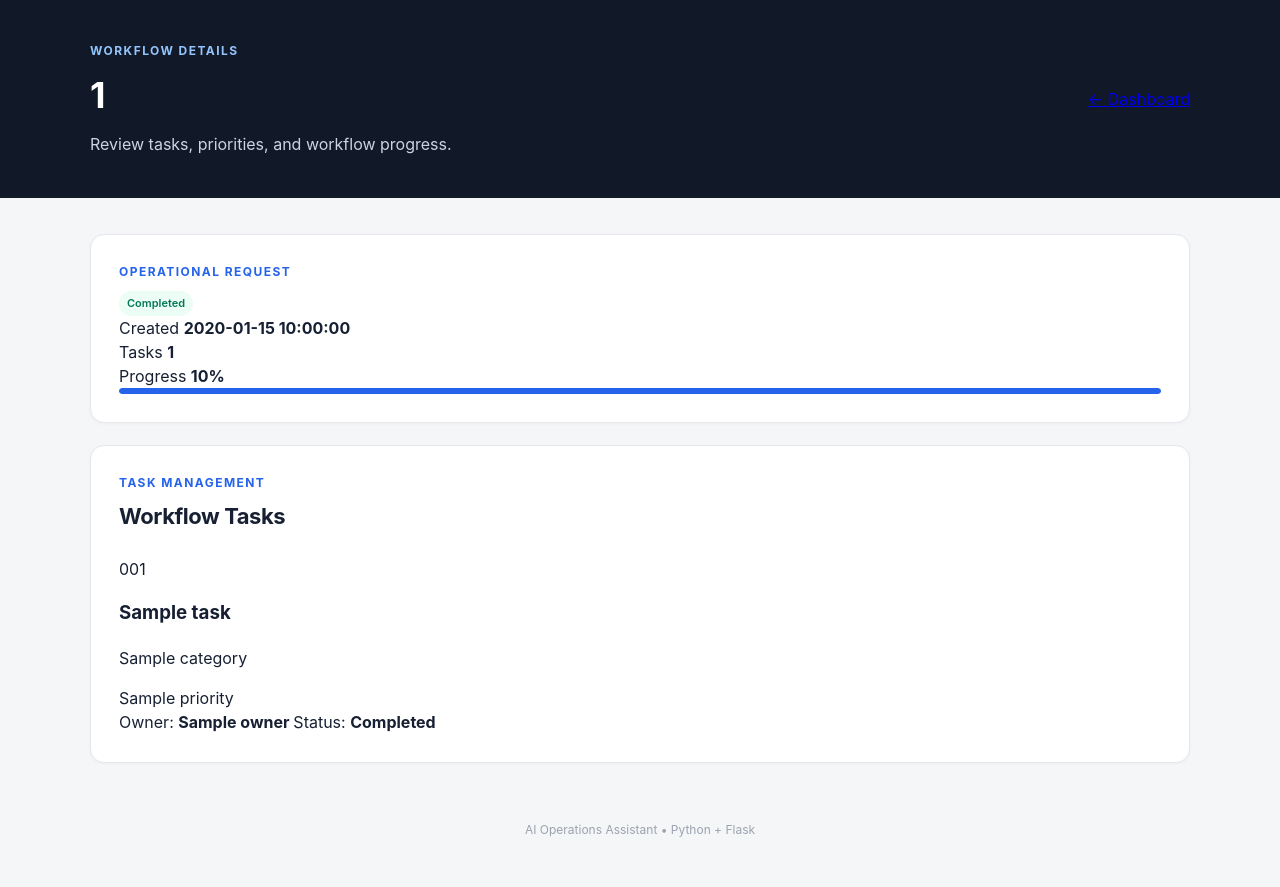
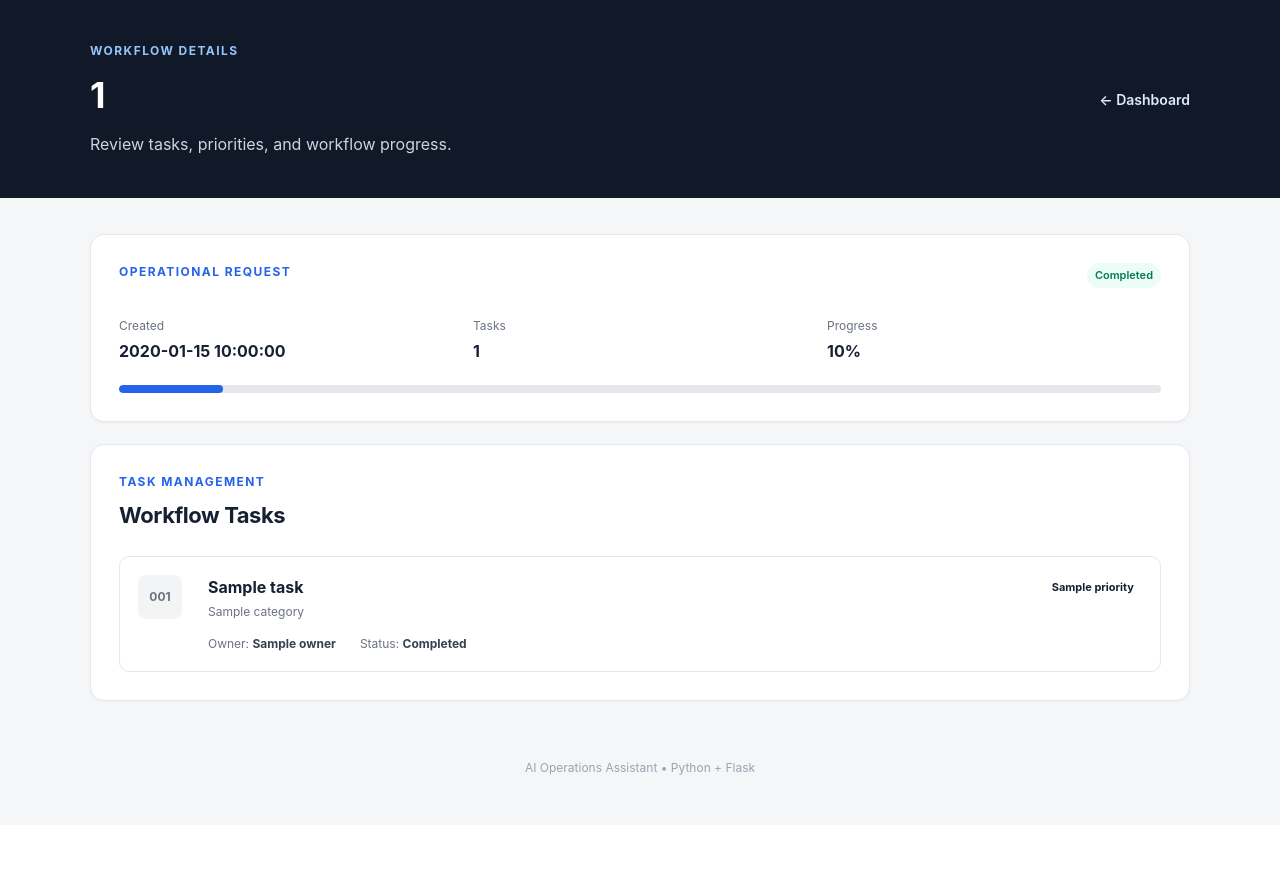
Before and after one commit to dbridgelall/ai-operations-assistant, a Flask app: template templates/workflow.html in a window 1280 px wide. After the commit the page ends 775 px from the top, so only its background shows below. Run offline with Flask 3, Linux system fonts and the light colour scheme; the template is opened without the code that fills it: most values are stand-ins (such as "Sample title", 1, 10 or a date in 2020).

Commit message:
Add task status management and web route tests

```diff
--- a/static/style.css
+++ b/static/style.css
@@ -501,6 +501,8 @@ footer {
 
 
 .progress-bar {
+    width: var(--progress, 0%);
+
     height: 100%;
 
     background: #2563eb;
@@ -519,6 +521,234 @@ footer {
     color: #9ca3af;
 
     font-size: 11px;
+}
+
+/* ========================================================================
+   WORKFLOW DETAILS
+   ======================================================================== */
+
+.back-link {
+    color: #dbeafe;
+    text-decoration: none;
+    font-size: 14px;
+    font-weight: 600;
+}
+
+
+.back-link:hover {
+    color: white;
+}
+
+
+.workflow-actions {
+    display: flex;
+    justify-content: flex-end;
+
+    margin-top: 16px;
+}
+
+
+.view-workflow {
+    color: #2563eb;
+
+    text-decoration: none;
+
+    font-size: 13px;
+    font-weight: 600;
+}
+
+
+.view-workflow:hover {
+    text-decoration: underline;
+}
+
+
+.workflow-detail-header {
+    display: flex;
+
+    justify-content: space-between;
+    align-items: flex-start;
+
+    gap: 24px;
+}
+
+
+.workflow-detail-header h2 {
+    max-width: 750px;
+
+    line-height: 1.4;
+}
+
+
+.detail-metrics {
+    display: grid;
+
+    grid-template-columns:
+        repeat(3, 1fr);
+
+    gap: 20px;
+
+    margin-top: 28px;
+}
+
+
+.detail-metrics > div {
+    display: flex;
+
+    flex-direction: column;
+
+    gap: 4px;
+}
+
+
+.detail-label {
+    color: #6b7280;
+
+    font-size: 12px;
+}
+
+
+.large-progress {
+    margin-top: 22px;
+
+    height: 8px;
+}
+
+
+/* ========================================================================
+   TASK CARDS
+   ======================================================================== */
+
+.task-list {
+    display: grid;
+
+    gap: 12px;
+}
+
+
+.task-card {
+    display: grid;
+
+    grid-template-columns: 54px 1fr;
+
+    gap: 16px;
+
+    padding: 18px;
+
+    border: 1px solid #e5e7eb;
+
+    border-radius: 10px;
+}
+
+
+.task-number {
+    width: 44px;
+    height: 44px;
+
+    display: grid;
+
+    place-items: center;
+
+    background: #f3f4f6;
+
+    border-radius: 8px;
+
+    color: #6b7280;
+
+    font-size: 12px;
+    font-weight: 700;
+}
+
+
+.task-heading {
+    display: flex;
+
+    justify-content: space-between;
+    align-items: flex-start;
+
+    gap: 20px;
+}
+
+
+.task-heading h3 {
+    margin: 0;
+
+    font-size: 16px;
+}
+
+
+.task-heading p {
+    margin: 4px 0 0;
+
+    color: #6b7280;
+
+    font-size: 12px;
+}
+
+
+.task-meta {
+    display: flex;
+
+    gap: 24px;
+
+    margin-top: 14px;
+
+    color: #6b7280;
+
+    font-size: 12px;
+}
+
+
+.task-meta strong {
+    color: #374151;
+}
+
+
+.priority-badge {
+    padding: 4px 8px;
+
+    border-radius: 999px;
+
+    font-size: 11px;
+    font-weight: 700;
+}
+
+
+.priority-high {
+    background: #fef2f2;
+    color: #b91c1c;
+}
+
+
+.priority-medium {
+    background: #fffbeb;
+    color: #b45309;
+}
+
+
+.priority-low {
+    background: #f3f4f6;
+    color: #6b7280;
+}
+
+@media (max-width: 700px) {
+
+    .detail-metrics {
+        grid-template-columns: 1fr;
+    }
+
+
+    .workflow-detail-header,
+    .task-heading,
+    .task-meta {
+        flex-direction: column;
+    }
+
+
+    .task-card {
+        grid-template-columns: 1fr;
+    }
+
 }
 
 /* ========================================================================
--- a/web_app.py
+++ b/web_app.py
@@ -208,6 +208,45 @@ def workflow_details(workflow_id):
         workflow=workflow,
         progress=progress,
     )
+# ===========================================================================
+# START TASK ROUTE
+# ===========================================================================
+
+@app.route(
+    "/workflows/<workflow_id>/tasks/<int:task_id>/start",
+    methods=["POST"],
+)
+def start_task(workflow_id, task_id):
+    """
+    Mark one workflow task as in progress.
+    """
+
+    workflow = get_workflow(workflow_id.upper())
+
+    if workflow is None:
+        return "Workflow not found.", 404
+
+    selected_task = None
+
+    for task in workflow["tasks"]:
+        if task["id"] == task_id:
+            selected_task = task
+            break
+
+    if selected_task is None:
+        return "Task not found.", 404
+
+    selected_task["status"] = "In Progress"
+    workflow["status"] = "Active"
+
+    update_workflow(workflow)
+
+    return redirect(
+        url_for(
+            "workflow_details",
+            workflow_id=workflow["id"],
+        )
+    )
 
 # ===========================================================================
 # COMPLETE TASK ROUTE
```
Also changed, not shown: test_web_app.py (added, +98 -0 lines).
